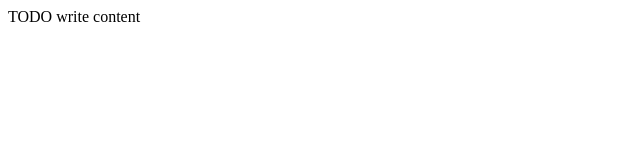
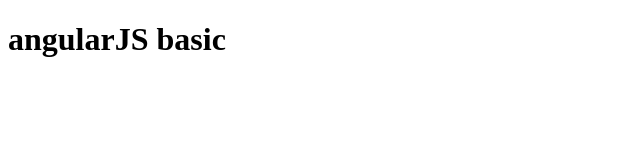
Before and after one commit to sutin1234/angularjs_basic, a plain HTML site: page example/index.html in a window 1280 px wide. Shown: the whole page, without its empty margins (0-640 px from the left). Drawn offline with Linux system fonts and the light colour scheme.

Commit message:
change title

```diff
--- a/example/index.html
+++ b/example/index.html
@@ -6,6 +6,6 @@
         <meta name="viewport" content="width=device-width, initial-scale=1.0">
     </head>
     <body>
-        <div>TODO write content</div>
+        <h1>angularJS basic</h1>
     </body>
 </html>
```
